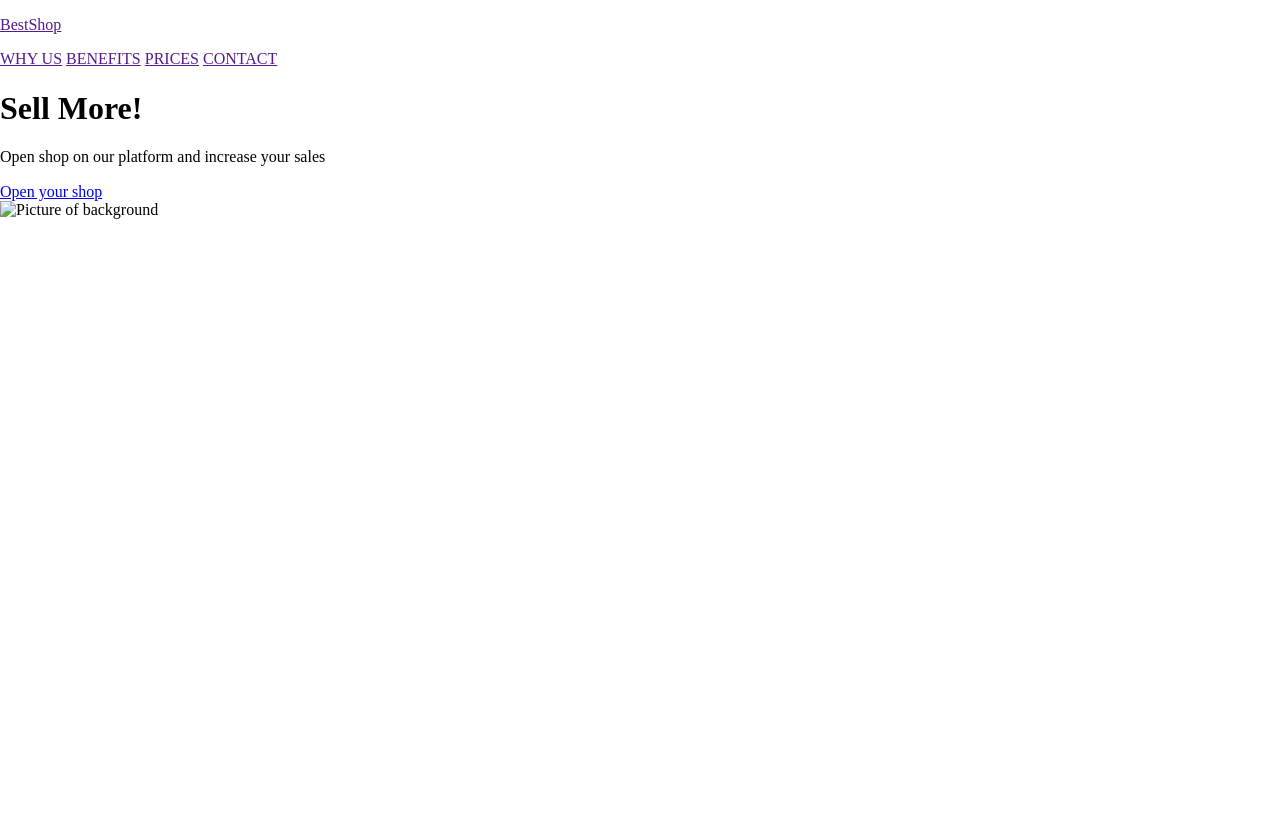
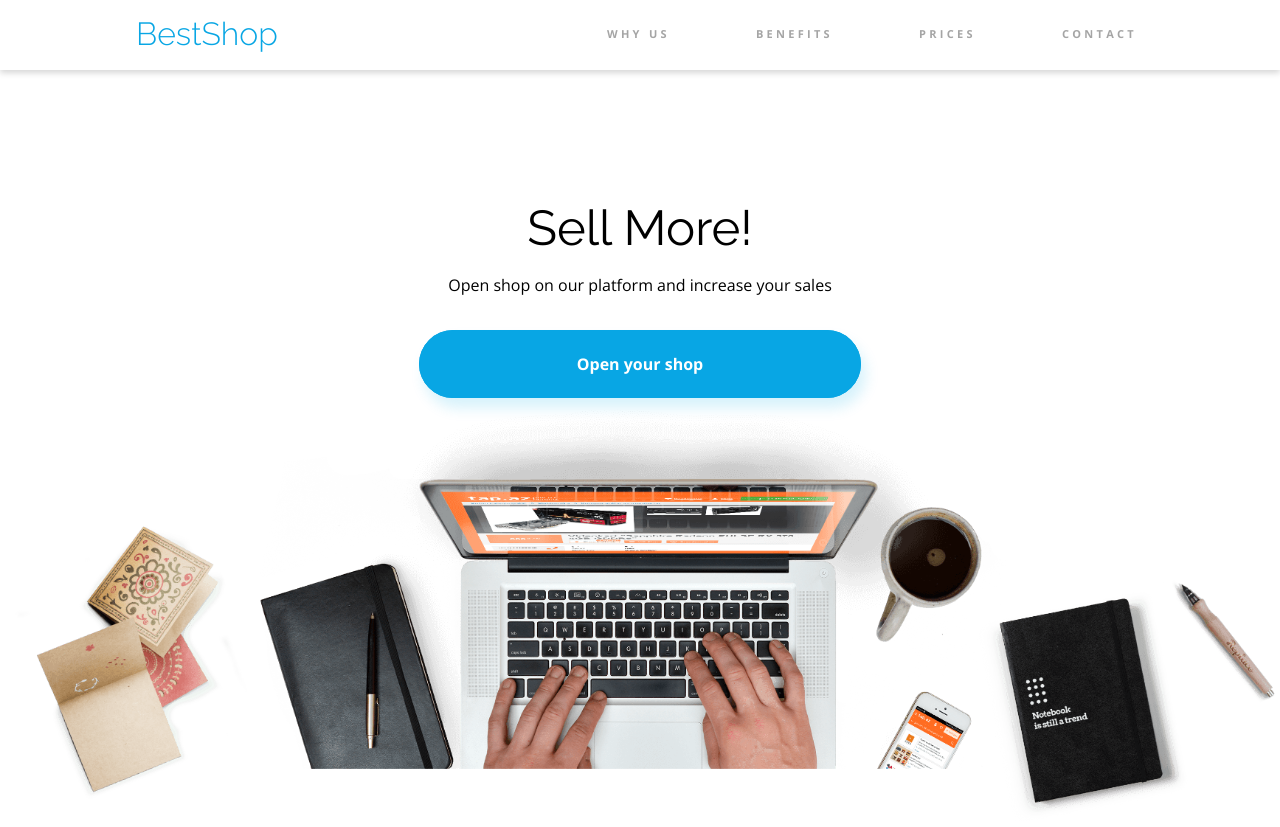
Before and after one commit to PaulinaKaczo/best_shop, a plain HTML site: page index.html in a window 1280 px wide. Before the commit the page ends 800 px from the top, so only its background shows below. Drawn offline with nearby package versions, Linux system fonts and the light colour scheme.

Commit message:
add hero section

```diff
--- a/index.html
+++ b/index.html
@@ -37,8 +37,9 @@
             <p class="hero__text">Open shop on our platform and increase your sales</p>
             <a href="#" class="hero__link btn btn-primary">Open your shop</a>
         </div>
-        <img src="" alt="Picture of background" class="img_bg"/>
+        <img src="src/images/Background.png" alt="Picture of background" class="img_bg"/>
     </section>
+
 </div>
 
 
--- a/src/css/styles.css
+++ b/src/css/styles.css
@@ -1,24 +1,141 @@
-.container {}
+:root{
+    --max-width:84.625rem;
+    --color-primary: white;
+    --secondary-color: #A5A5A5;
+    --third-color: black
+}
 
-.btn {}
-.btn-primary {}
+html, body {
+    font-size: 16px;
+}
 
-.img_bg {}
+a {
+    text-decoration: none;
+}
 
-.header {}
-.header .header__wrapper {}
+.container {
+    width: 100%;
+    min-height: 100vh;
+    height: 100%;
+    top: 0;
 
-.logo {}
-.logo .logo__text {}
+}
 
-.mainMenu {}
-.mainMenu .mainMenu__item {}
-.mainMenu .mainMenu__item.mainMenu__item--active {}
+.btn {
+    font-family: "Open Sans", sans-serif;
+    font-weight: 700;
+    font-size: 1rem;
+    color: var(--color-primary);
 
-.box__wrapper {}
+}
+.btn-primary {
+    border:1px solid #08A6E4;
+    background-color: #08A6E4;
+    border-radius: 40px;
+    padding: 1.375rem 9.8125rem;
+    box-shadow: 5px 10px 14px #07ACE629;
+    text-align: center;
+    width: 100%;
+    max-width: 27.5rem;
+    height: 100%;
+    max-height: 4.1875rem;
 
-.hero {}
-.hero .hero__box {}
-.hero .hero__hdl {}
-.hero .hero__text {}
-.hero .hero__link {}
+}
+
+.img_bg {
+    width: 100%;
+    height: 100%;
+    max-width: 101.16rem;
+    max-height: 37.125rem;
+    background-size: cover;
+    background-position: center;
+    margin-top: 0.9375rem;
+}
+
+.header {
+    box-shadow: 0 3px 6px #00000029;
+
+}
+.header .header__wrapper {
+    max-width: var(--max-width);
+    margin-inline: 8.5rem;
+    display: flex;
+    justify-content: space-between;
+    box-sizing: border-box;
+
+}
+
+.logo {
+}
+.logo .logo__text {
+    font-family: "Raleway", sans-serif;
+    color: #08A6E4;
+    font-weight: 300;
+    font-size: 2rem;
+    margin-top: 1rem;
+    margin-bottom: 1.0625rem;
+
+}
+
+.mainMenu {
+    display: flex;
+    justify-content: space-between;
+    width: 100%;
+    max-width: 34rem;
+
+}
+.mainMenu .mainMenu__item {
+    color: var(--secondary-color);
+    font-family: "Open Sans", sans-serif;
+    font-weight: 700;
+    font-size: 0.6875rem;
+    display: inline-block;
+    text-align: center;
+    padding-top: 1.75rem;
+    padding-bottom: 1.6875rem;
+    padding-inline: 7px;
+    letter-spacing: 0.205rem;
+}
+
+.mainMenu .mainMenu__item.main.Menu__item--active,
+.mainMenu .mainMenu__item:hover {
+    color: var(--third-color);
+    border-bottom: 4px solid #08A6E4;
+}
+
+
+.box__wrapper {
+    margin: auto;
+}
+
+
+.hero {
+    position: relative;
+    top: 8.125rem;
+    display: flex;
+    flex-direction: column;
+    justify-content: center;
+    align-items: center;
+}
+.hero .hero__box {
+
+}
+
+.hero .hero__hdl {
+    font-family: "Raleway", sans-serif;
+    font-weight: 400;
+    font-size: 3.0625rem;
+    text-align: center;
+    margin-top: 0;
+    margin-bottom: 1.25rem;
+}
+.hero .hero__text {
+    font-family: "Open Sans", sans-serif;
+    font-weight: 400;
+    font-size: 1rem;
+    text-align: center;
+    margin-top: 0;
+    margin-bottom: calc(2.375rem + 1.375rem);
+}
+.hero .hero__link {
+}
```
